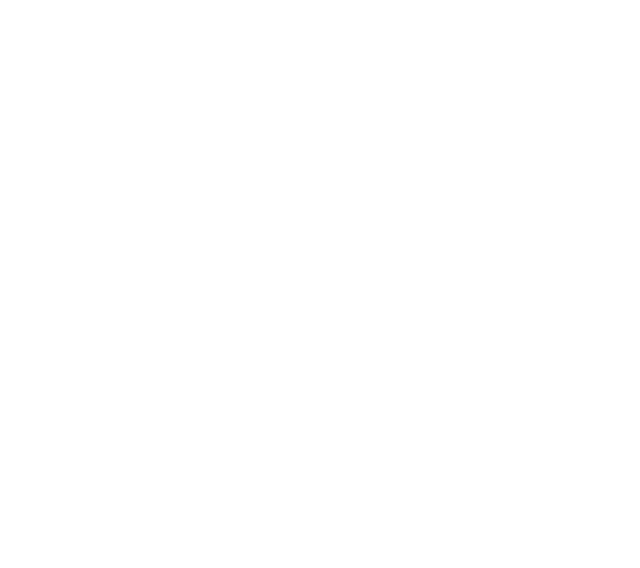
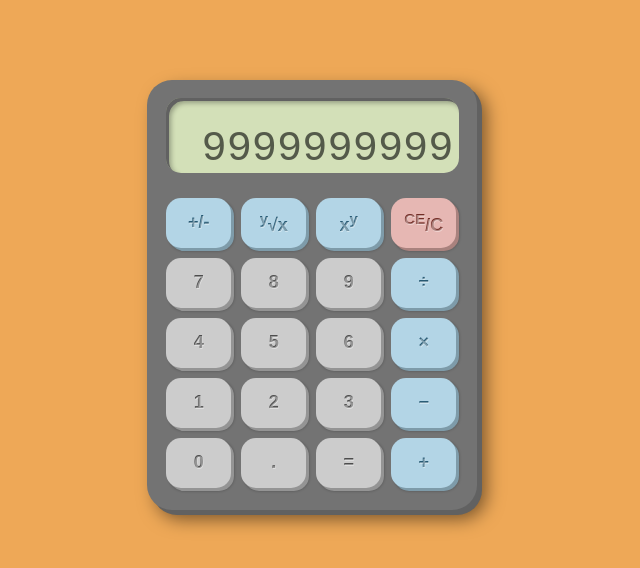
Before and after one commit to asbelljc/calculator, a plain HTML site: page index.html in a window 1280 px wide. Shown: the whole page, without its empty margins (328-968 px from the left). Drawn offline with Linux system fonts and the light colour scheme.

Commit message:
UI almost finished; need to adjust button edges and transitions!

```diff
--- a/index.html
+++ b/index.html
@@ -8,28 +8,28 @@
 </head>
 <body>
   <div id="frame">
-    <div id="screen"></div>
+    <div id="screen"><p>9999999999</p></div>
     <div id="buttons">
-      <div id="sign" class="special"></div>
-      <div id="root" class="special"></div>
-      <div id="power" class="special"></div>
-      <div id="clear"></div>
-      <div id="7" class="digit"></div>
-      <div id="8" class="digit"></div>
-      <div id="9" class="digit"></div>
-      <div id="divide" class="operator"></div>
-      <div id="4" class="digit"></div>
-      <div id="5" class="digit"></div>
-      <div id="6" class="digit"></div>
-      <div id="multiply" class="operator"></div>
-      <div id="1" class="digit"></div>
-      <div id="2" class="digit"></div>
-      <div id="3" class="digit"></div>
-      <div id="subtract" class="operator"></div>
-      <div id="0" class="digit"></div>
-      <div id="point"></div>
-      <div id="equals"></div>
-      <div id="add" class="operator"></div>
+      <div id="sign" class="special"><p>+/-</p></div>
+      <div id="root" class="special"><p><sup>y</sup>&#8730x</p></div>
+      <div id="power" class="special"><p>x<sup>y</sup></p></div>
+      <div id="clear"><p><sup>CE</sup>/C</p></div>
+      <div id="7" class="basic"><p>7</p></div>
+      <div id="8" class="basic"><p>8</p></div>
+      <div id="9" class="basic"><p>9</p></div>
+      <div id="divide" class="operator"><p>&#247</p></div>
+      <div id="4" class="basic"><p>4</p></div>
+      <div id="5" class="basic"><p>5</p></div>
+      <div id="6" class="basic"><p>6</p></div>
+      <div id="multiply" class="operator"><p>&#215</p></div>
+      <div id="1" class="basic"><p>1</p></div>
+      <div id="2" class="basic"><p>2</p></div>
+      <div id="3" class="basic"><p>3</p></div>
+      <div id="subtract" class="operator"><p>&#8722</p></div>
+      <div id="0" class="basic"><p>0</p></div>
+      <div id="point" class="basic"><p>.</p></div>
+      <div id="equals" class="basic"><p>=</p></div>
+      <div id="add" class="operator"><p>+</p></div>
     </div>
   </div>
 </body>
--- a/script.js
+++ b/script.js
@@ -14,6 +14,14 @@ function divide(a, b) {
   return a / b;
 }
 
+function power(a, b) {
+  return a ** b;
+}
+
+function root(a, b) {
+  return a ** (1 / b);
+}
+
 function operate(operator, num1, num2) {
   return operator(num1, num2);
 }
--- a/style.css
+++ b/style.css
@@ -0,0 +1,110 @@
+html {
+  margin: 0;
+  background-color: rgb(238, 168, 87);
+}
+
+body {
+  margin: auto;
+  width: 330px;
+}
+
+#frame {
+  margin-top: 10vh;
+  background-color: hsl(0, 0%, 45%);
+  border-radius: 25px;
+  width: 330px;
+  height: 430px;
+  display: flex;
+  flex-direction: column;
+  align-items: center;
+  justify-content: center;
+  box-shadow: 5px 5px hsl(0, 0%, 38%),
+              9px 9px 18px rgba(0, 0, 0, 0.5);
+}
+
+#screen {
+  display: flex;
+  justify-content: flex-end;
+  align-items: flex-end;
+  font-family: monospace;
+  font-size: 42px;
+  border-radius: 15px;
+  background-color: hsl(80, 40%, 80%);
+  color: rgba(0, 0, 0, 0.6);
+  height: 75px;
+  width: 293px;
+  margin: 0 5px 5px 5px;
+  box-shadow: inset 3px 3px hsl(0, 0%, 38%),
+              inset 5px 5px 5px rgba(0, 0, 0, 0.3);
+}
+
+#screen p {
+  margin: 0px 5px 0px 0px;
+}
+
+#buttons {
+  margin: 15px 0 0 -1.5px;
+  font-family: sans-serif;
+  font-size: 18px;
+  font-weight: bold;
+  display: grid;
+  grid-template: repeat(5, 60px) / repeat(4, 75px);
+}
+
+#buttons > * {
+  display: flex;
+  justify-content: center;
+  align-items: center;
+  border-radius: 15px;
+  margin: 5px;
+  transition: filter 0.2s,
+              transform 0.1s,
+              box-shadow 0.1s;
+}
+
+.basic {
+  background-color: hsl(0, 0%, 80%);
+  box-shadow: 3px 3px hsl(0, 0%, 58%),
+              3px 3px 3px rgba(0, 0, 0, 0.3);
+}
+
+.special, .operator {
+  background-color: hsl(200, 50%, 80%);
+  box-shadow: 3px 3px hsl(200, 20%, 58%),
+              3px 3px 3px rgba(0, 0, 0, 0.3);
+}
+
+#clear {
+  background-color: hsl(5, 50%, 80%);
+  box-shadow: 3px 3px hsl(5, 20%, 58%),
+              3px 3px 3px rgba(0, 0, 0, 0.3);
+}
+
+#buttons p {
+  color: transparent;
+  text-shadow: 0.5px 0.5px 0.5px rgba(255, 255, 255, 0.4);
+  -webkit-background-clip: text;
+     -moz-background-clip: text;
+          background-clip: text;
+}
+
+.basic p {
+  background-color: hsl(0, 0%, 30%);
+}
+
+.special p, .operator p {
+  background-color: hsl(200, 50%, 30%);
+}
+
+#clear p {
+  background-color: hsl(5, 50%, 30%);
+}
+
+#buttons > *:hover {
+  cursor: pointer;
+  filter: brightness(1.1);
+}
+
+#buttons > *:active {
+  transform: translate(3px, 3px);
+}
```
